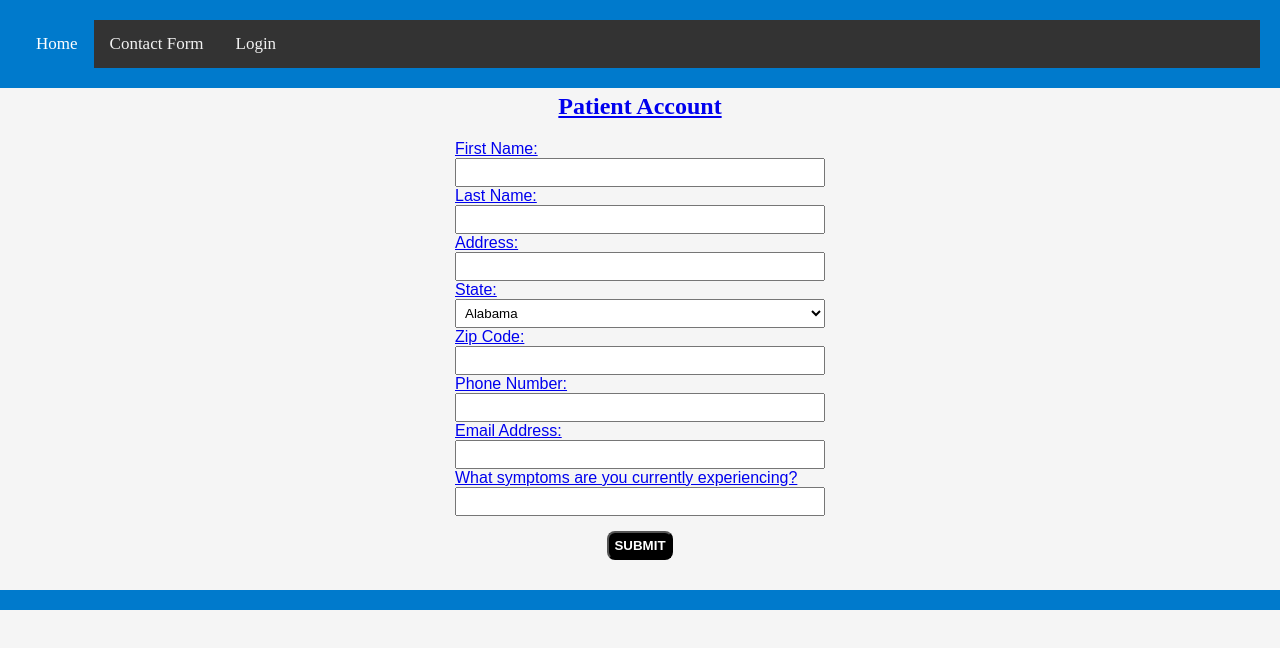
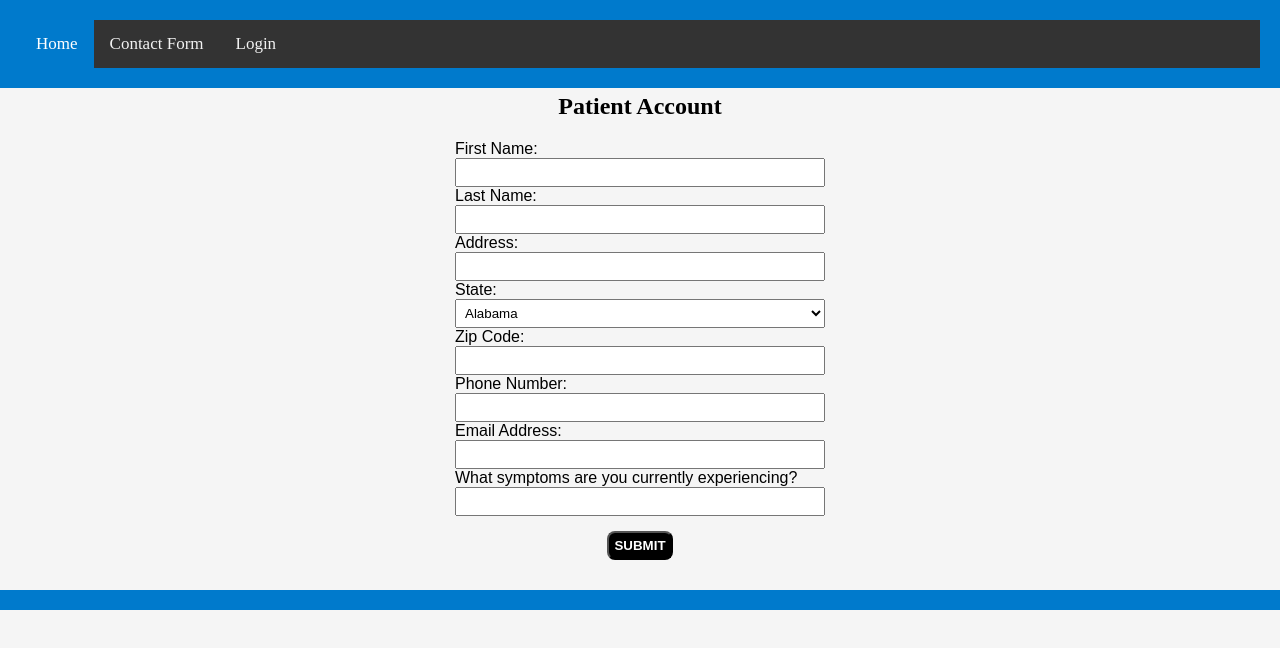
Before and after one commit to TPope18/HackNC-Project, a plain HTML site: page patient_access.html in a window 1280 px wide. Drawn offline with Linux system fonts and the light colour scheme.

Commit message:
new change

```diff
--- a/patient_access.html
+++ b/patient_access.html
@@ -13,7 +13,7 @@
                 <div class = "nav">
                         <a class = "active" href = "index.html">Home</a>
                         <a href = "#">Contact Form</a></li>
-                        <a href = "#">Login</button>
+                        <a href = "#">Login</a>
                 </div>
         </header>
         <main>
```
Also changed, not shown: provider_access.html (+1 -1 lines).
